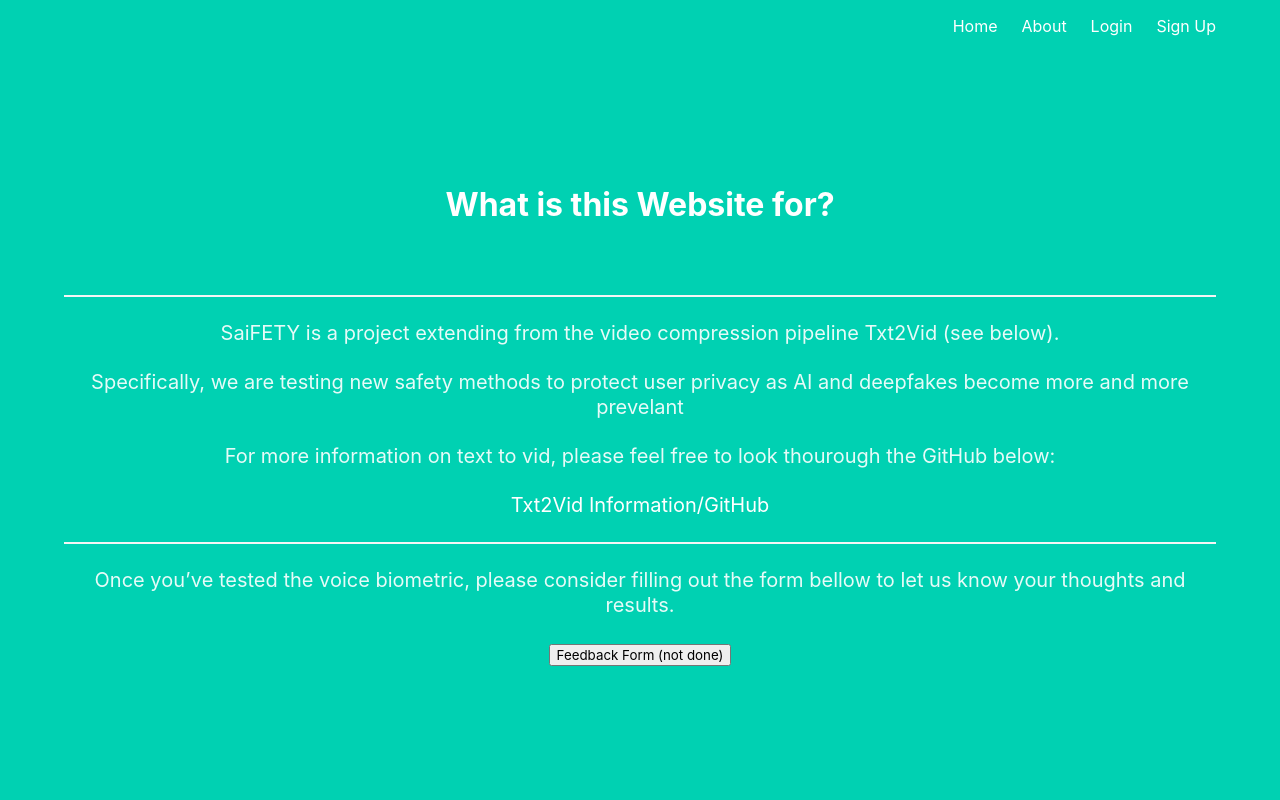
After one commit to NaveedShahid/Voice-Authentication-CNN, a Flask app: page /about in a window 1280 px wide. The commit adds this page. Run offline with Flask 3, Linux system fonts and the light colour scheme.

Commit message:
Add About Page

```diff
--- a/project/main.py
+++ b/project/main.py
@@ -8,6 +8,10 @@ main = Blueprint('main', __name__)
 def index():
     return render_template('index.html')
 
+@main.route('/about')
+def about():
+    return render_template('about.html')
+
 @main.route('/profile')
 @login_required
 def profile():
--- /dev/null
+++ b/project/templates/about.html
@@ -0,0 +1,21 @@
+{% extends "base.html" %}
+
+{% block content %}
+
+    <h1 class="title"><b>What is this Website for?</b></h1>
+    <br>
+    <hr>
+    <h2 class="subtitle">SaiFETY is a project extending from the video compression pipeline Txt2Vid (see below).</h2>
+    <h2 class="subtitle"> Specifically, we are testing new safety methods to protect user privacy as AI and deepfakes become more and more prevelant</h2>
+    <h2 class="subtitle"> For more information on text to vid, please feel free to look thourough the GitHub below:</h2>
+    <a class="subtitle" href=https://github.com/tpulkit/txt2vid>
+        Txt2Vid Information/GitHub
+    </a>
+    <br>
+    <hr>
+    <h2 class="subtitle"> Once you’ve tested the voice biometric, please consider filling out the form bellow to let us know your thoughts and results.</h2>
+    <a href=https://www.google.com>
+        <button style=“background-color: azure; color: rgb(99, 195, 4);“> Feedback Form (not done)</button>
+    </a>
+
+{% endblock %}
--- a/project/templates/base.html
+++ b/project/templates/base.html
@@ -20,6 +20,10 @@
                             <a href="{{ url_for('main.index') }}" class="navbar-item">
                                 Home
                             </a>
+
+                            <a href="{{ url_for('main.about') }}" class="navbar-item">
+                                About
+                            </a>
                             {% if current_user.is_authenticated %}
                             <a href="{{ url_for('main.profile') }}" class="navbar-item">
                                 Profile
@@ -36,7 +40,6 @@
                             {% if current_user.is_authenticated %}
                             <a href="{{ url_for('auth.logout') }}" class="navbar-item">
                                 Logout
-                            </a>
                             {% endif %}
                         </div>
                     </div>
--- a/project/templates/index.html
+++ b/project/templates/index.html
@@ -5,6 +5,6 @@
   SaiFTY SHTEM Project
 </h1>
 <h2 class="subtitle">
-  Beta Voice Biometric Login System.
+  This is a beta Voice Biometric Login System. That means it will use your voice to log you in! When you sign up, you will upload audio clips of your voice which we will use to create an AI model that can indentify your voice and confirm you identity when logging in!
 </h2>
 {% endblock %}
```
Also changed, not shown: 1 other file.
